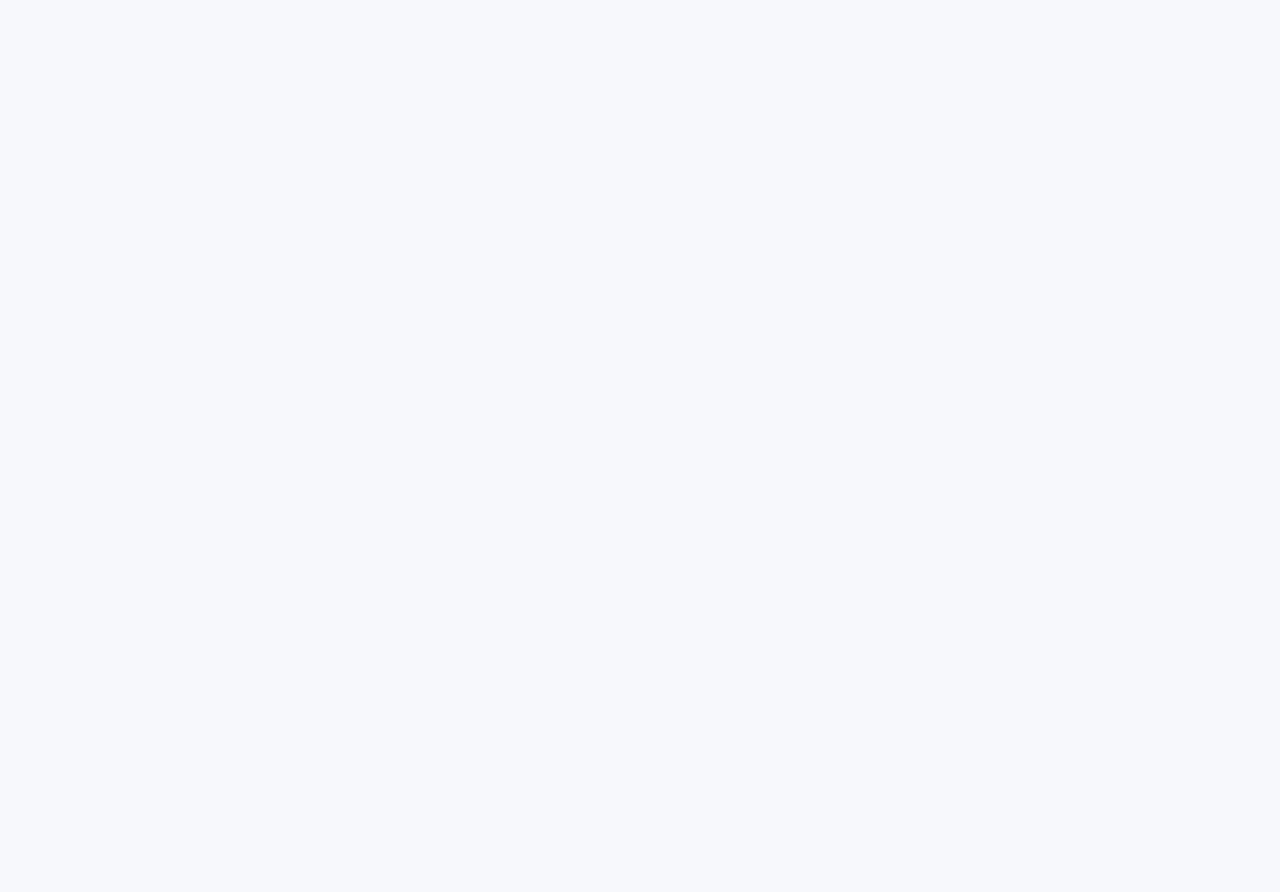
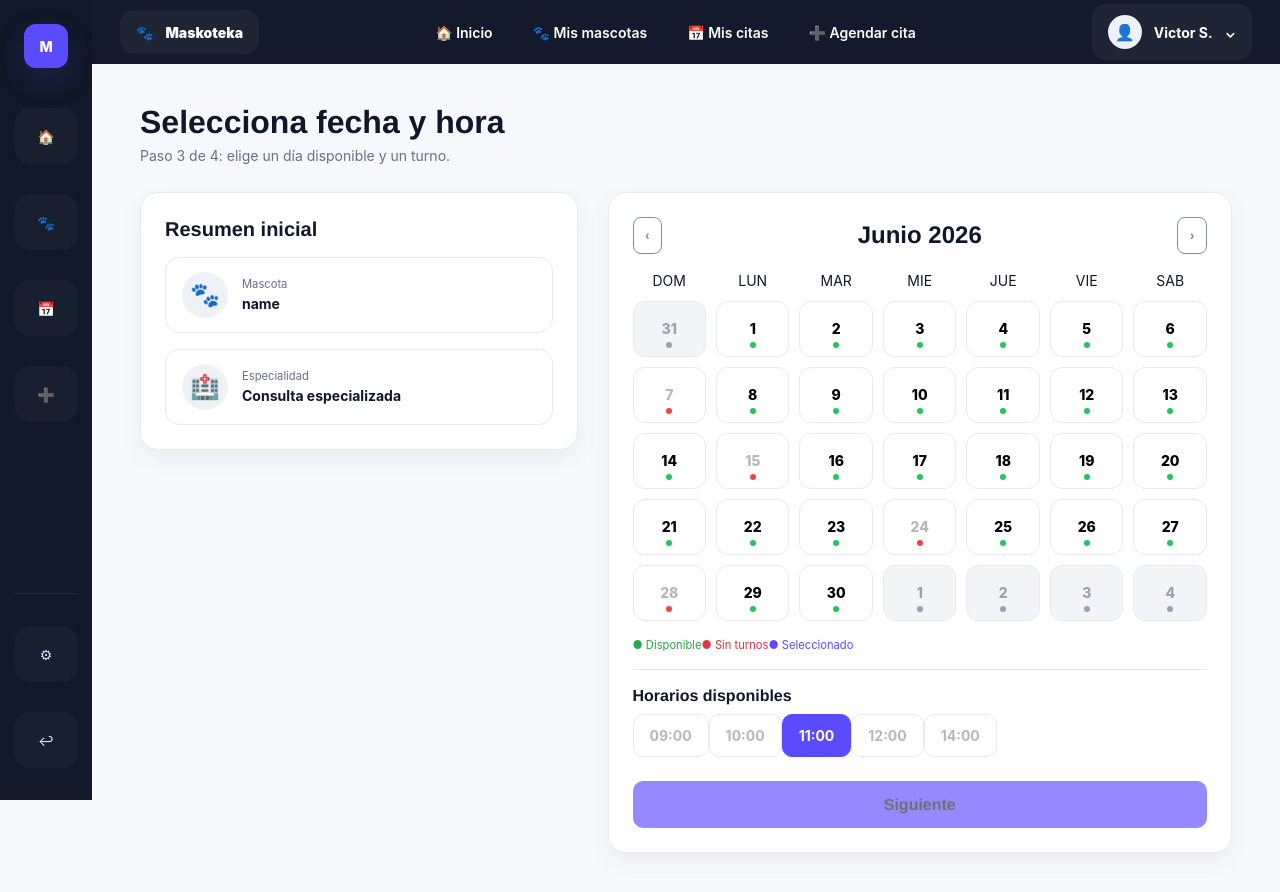
Before and after one commit to U20251O071/Maskoteka, an Angular app in the folder Maskoteka/: page /agendar-calendario in a window 1280 px wide. Before the commit this address led to /. Shown: the top 892 px of the page. Before the commit the page ends 800 px from the top, so only its background shows below. Built offline with nearby package versions, Linux system fonts and the light colour scheme.

Commit message:
feat: add agendar-calendario

```diff
--- a/Maskoteka/src/app/app.routes.ts
+++ b/Maskoteka/src/app/app.routes.ts
@@ -3,6 +3,7 @@ import { Dashboard } from './pages/dashboard/dashboard';
 import { ResumenCita } from './pages/resumen-cita/resumen-cita';
 import { PagoTarjeta } from './pages/pago-tarjeta/pago-tarjeta';
 import { PagoExitoso } from './pages/pago-exitoso/pago-exitoso';
+import { AgendarCalendario } from './pages/agendar-calendario/agendar-calendario';
 import { AuthenticatedLayout } from './core/authenticated-layout';
 import { Agendar } from './pages/agendar/agendar';
 
@@ -17,6 +18,7 @@ export const routes: Routes = [
       { path: 'pago-exitoso', component: PagoExitoso },
       { path: 'resumen-cita', component: ResumenCita },
       { path: 'agendar', component: Agendar },
+      { path: 'agendar-calendario', component: AgendarCalendario },
     ],
   },
   { path: '**', redirectTo: 'login' },
--- /dev/null
+++ b/Maskoteka/src/app/pages/agendar-calendario/agendar-calendario.html
@@ -0,0 +1,79 @@
+<div class="mb-4">
+  <h1 class="page-title">Selecciona fecha y hora</h1>
+  <p class="muted">Paso 3 de 4: elige un día disponible y un turno.</p>
+</div>
+<div class="row g-4">
+  <div class="col-lg-5">
+    <div class="card-soft p-4">
+      <h5 class="fw-bold">Resumen inicial</h5>
+      <div class="summary-item my-3">
+        <span class="avatar">{{ data.reservation.pet?.emoji || '🐾' }}</span>
+        <div>
+          <div class="muted small">Mascota</div>
+          <b>{{ data.reservation.pet?.name || 'name' }}</b>
+        </div>
+      </div>
+      <div class="summary-item">
+        <span class="avatar">🏥</span>
+        <div>
+          <div class="muted small">Especialidad</div>
+          <b>{{ data.reservation.service }}</b>
+        </div>
+      </div>
+    </div>
+  </div>
+  <div class="col-lg-7">
+    <div class="card-soft p-4">
+      <div class="d-flex justify-content-between align-items-center mb-3">
+        <button class="btn btn-outline-secondary btn-sm" (click)="prevMonth()">‹</button>
+        <h4 class="fw-bold mb-0">{{ monthLabel }}</h4>
+        <button class="btn btn-outline-secondary btn-sm" (click)="nextMonth()">›</button>
+      </div>
+      <div class="calendar mb-3">
+        @for (d of ['DOM', 'LUN', 'MAR', 'MIE', 'JUE', 'VIE', 'SAB']; track d) {
+          <div class="text-center fw-bold">
+            {{ d }}
+          </div>
+        }
+        @for (d of days; track $index) {
+          <button
+            class="day"
+            [class.off]="!d.current"
+            [class.busy]="d.current && busy.includes(d.day)"
+            [class.selected]="d.current && d.day === selected"
+            [disabled]="d.current && busy.includes(d.day)"
+            (click)="selectDay(d)"
+          >
+            {{ d.day }}
+          </button>
+        }
+      </div>
+      @if (isSelectedBusy) {
+        <div class="text-danger small mt-2">
+          El día seleccionado está ocupado; no puedes elegir horarios ni continuar.
+        </div>
+      }
+      <div class="d-flex gap-3 small">
+        <span class="text-success">● Disponible</span><span class="text-danger">● Sin turnos</span
+        ><span class="text-primary">● Seleccionado</span>
+      </div>
+      <hr />
+      <h6 class="fw-bold">Horarios disponibles</h6>
+      <div class="d-flex gap-2 flex-wrap">
+        @for (s of slots; track s) {
+          <button
+            class="slot"
+            [class.active]="hour.startsWith(s)"
+            [disabled]="slotsDisabled"
+            (click)="selectSlot(s)"
+          >
+            {{ s }}
+          </button>
+        }
+      </div>
+      <button class="btn btn-primary w-100 mt-4" [disabled]="!canContinue" (click)="next()">
+        Siguiente
+      </button>
+    </div>
+  </div>
+</div>
--- /dev/null
+++ b/Maskoteka/src/app/pages/agendar-calendario/agendar-calendario.ts
@@ -0,0 +1,146 @@
+import { CommonModule } from '@angular/common';
+import { Component } from '@angular/core';
+import { Router } from '@angular/router';
+import { DataService } from '../../core/data.service';
+
+@Component({
+  selector: 'app-agendar-calendario',
+  standalone: true,
+  imports: [CommonModule],
+  templateUrl: './agendar-calendario.html',
+  styleUrl: './agendar-calendario.css',
+})
+export class AgendarCalendario {
+  month = 5;
+  year = 2026;
+  monthLabel = this.getMonthLabel();
+  days = this.generateDays();
+  busyMap = new Map<string, number[]>([[`${this.year}-${this.month}`, [7, 15, 24, 28]]]);
+  selected: number | null = null;
+  slots = ['09:00', '10:00', '11:00', '12:00', '14:00'];
+  hour = '11:00 am';
+
+  constructor(
+    public data: DataService,
+    private router: Router,
+  ) {}
+
+  get busyDays() {
+    return this.busyMap.get(`${this.year}-${this.month}`) ?? [];
+  }
+
+  get busy() {
+    return this.busyDays;
+  }
+
+  get isSelectedBusy() {
+    return this.selected !== null && this.busyDays.includes(this.selected);
+  }
+
+  get canContinue() {
+    return this.selected !== null && !this.isSelectedBusy;
+  }
+
+  get slotsDisabled() {
+    return this.selected === null || this.isSelectedBusy;
+  }
+
+  getMonthLabel() {
+    const monthNames = [
+      'enero',
+      'febrero',
+      'marzo',
+      'abril',
+      'mayo',
+      'junio',
+      'julio',
+      'agosto',
+      'septiembre',
+      'octubre',
+      'noviembre',
+      'diciembre',
+    ];
+    return `${monthNames[this.month].charAt(0).toUpperCase()}${monthNames[this.month].slice(1)} ${this.year}`;
+  }
+
+  generateDays() {
+    const year = this.year;
+    const month = this.month;
+    const firstWeekday = new Date(year, month, 1).getDay();
+    const prevMonthLastDay = new Date(year, month, 0).getDate();
+    const daysInMonth = new Date(year, month + 1, 0).getDate();
+
+    return Array.from({ length: 35 }, (_, i) => {
+      const index = i - firstWeekday;
+      if (index < 0) {
+        return { day: prevMonthLastDay + index + 1, current: false };
+      }
+      if (index >= daysInMonth) {
+        return { day: index - daysInMonth + 1, current: false };
+      }
+      return { day: index + 1, current: true };
+    });
+  }
+
+  getLongDate(date: Date) {
+    const weekdayNames = ['Domingo', 'Lunes', 'Martes', 'Miércoles', 'Jueves', 'Viernes', 'Sábado'];
+    const monthNames = [
+      'enero',
+      'febrero',
+      'marzo',
+      'abril',
+      'mayo',
+      'junio',
+      'julio',
+      'agosto',
+      'septiembre',
+      'octubre',
+      'noviembre',
+      'diciembre',
+    ];
+    return `${weekdayNames[date.getDay()]}, ${date.getDate()} de ${monthNames[date.getMonth()]} de ${date.getFullYear()}`;
+  }
+
+  selectDay(d: { day: number; current: boolean }) {
+    if (d.current && !this.busyDays.includes(d.day)) {
+      this.selected = d.day;
+      this.data.setReservation({ date: this.getLongDate(new Date(this.year, this.month, d.day)) });
+    }
+  }
+
+  prevMonth() {
+    const prevMonth = this.month === 0 ? 11 : this.month - 1;
+    const prevYear = this.month === 0 ? this.year - 1 : this.year;
+    this.changeMonth(prevYear, prevMonth);
+  }
+
+  nextMonth() {
+    const nextMonth = this.month === 11 ? 0 : this.month + 1;
+    const nextYear = this.month === 11 ? this.year + 1 : this.year;
+    this.changeMonth(nextYear, nextMonth);
+  }
+
+  changeMonth(year: number, month: number) {
+    this.year = year;
+    this.month = month;
+    this.monthLabel = this.getMonthLabel();
+    this.days = this.generateDays();
+    this.selected = null;
+    this.data.setReservation({ date: '' });
+  }
+
+  selectSlot(s: string) {
+    if (this.slotsDisabled) {
+      return;
+    }
+    this.hour = s.replace(':00', ':00 am');
+    this.data.setReservation({ hour: this.hour });
+  }
+
+  next() {
+    if (!this.canContinue) {
+      return;
+    }
+    this.router.navigate(['/reservar-cita']);
+  }
+}
```
Also changed, not shown: Maskoteka/src/app/pages/agendar-calendario/agendar-calendario.css (added).
